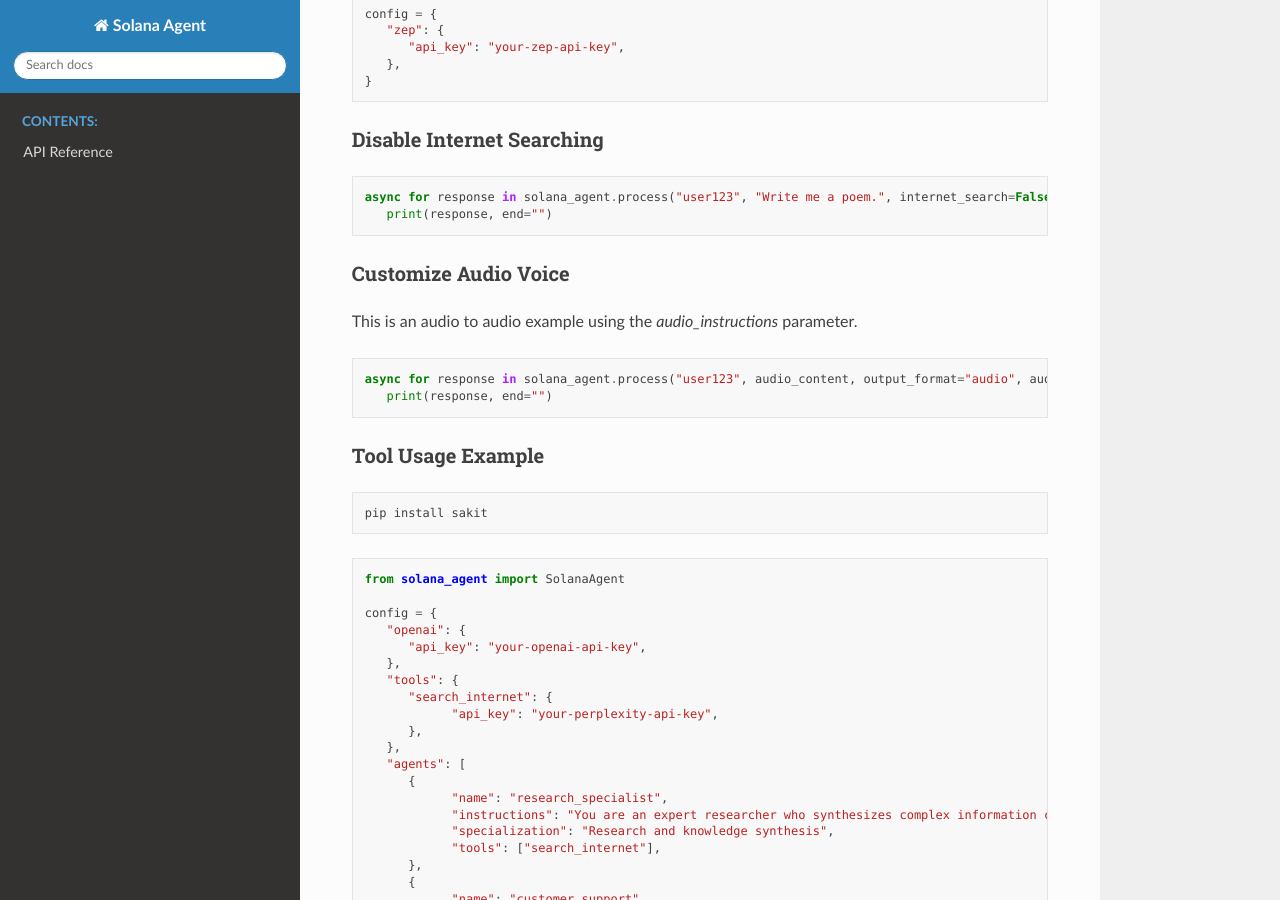
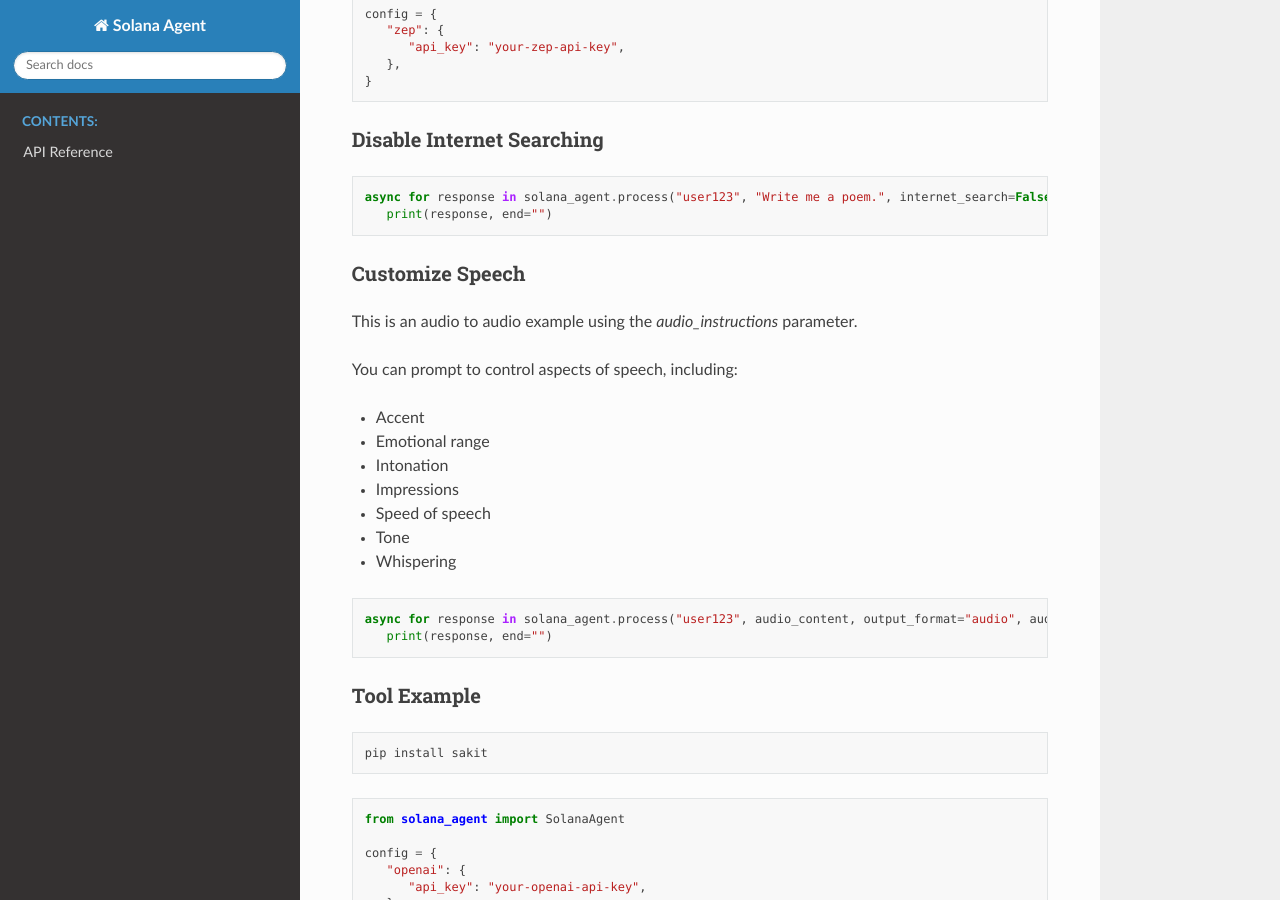
Before and after one commit to truemagic-coder/solana-agent, a Sphinx documentation site: the page built from docs/index.rst, in a window 1280 px wide and 900 px high, scrolled down 3217 px. Built offline with Sphinx 7.4.7 and the Read the Docs theme 3.1.0, drawn with Linux system fonts in a browser that asks for light colours.

Commit message:
update readme and docs

```diff
--- a/docs/index.rst
+++ b/docs/index.rst
@@ -196,10 +196,20 @@ Disable Internet Searching
       print(response, end="")
 
 
-Customize Audio Voice
+Customize Speech
 ~~~~~~~~~~~~~~~~~~~~~~~~~~~~~~~
 
 This is an audio to audio example using the `audio_instructions` parameter.
+
+You can prompt to control aspects of speech, including:
+
+* Accent
+* Emotional range
+* Intonation
+* Impressions
+* Speed of speech
+* Tone
+* Whispering
 
 .. code-block:: python
 
@@ -207,7 +217,7 @@ This is an audio to audio example using the `audio_instructions` parameter.
       print(response, end="")
 
 
-Tool Usage Example
+Tool Example
 ~~~~~~~~~~~~~~~~~~~~~~~~~~~~~~~
 
 .. code-block:: bash
```
Also changed, not shown: README.md (+1 -1 lines).
